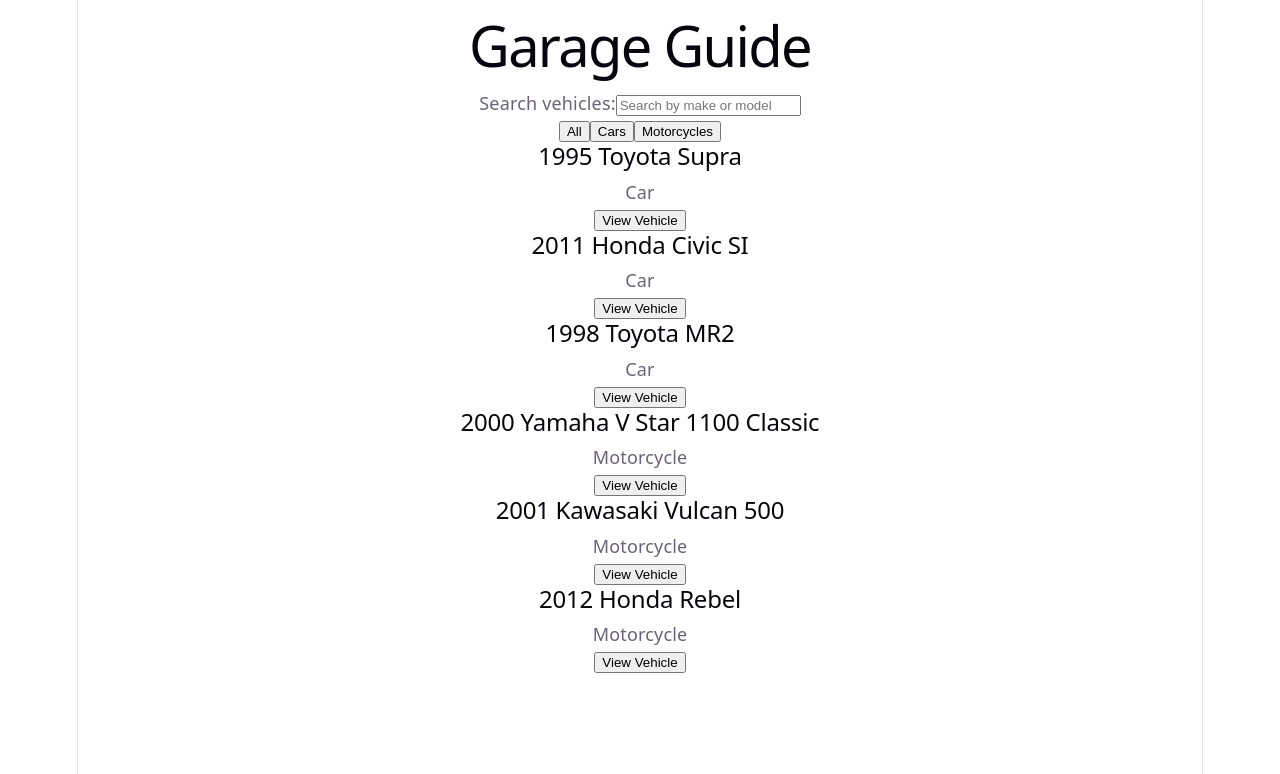
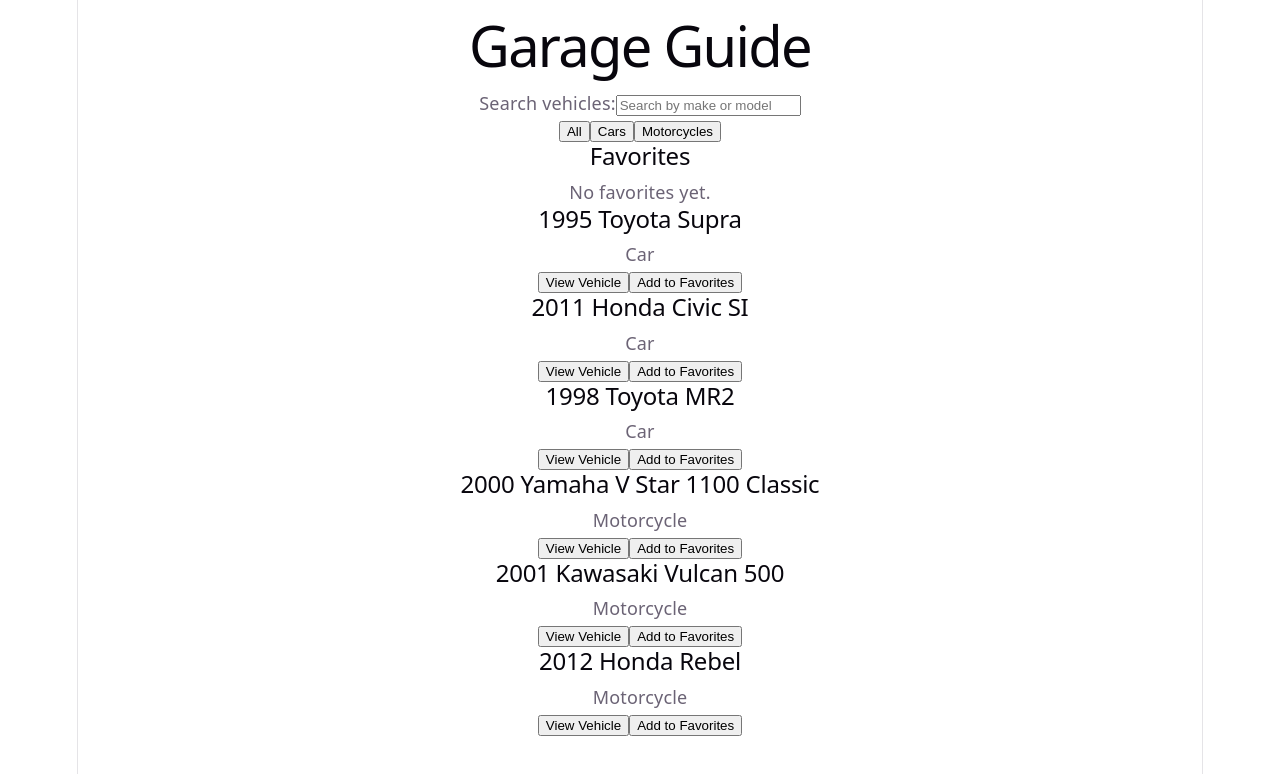
Before and after one commit to mseng12/garage-guide, a React (Vite) app: page / in a window 1280 px wide. Shown: the top 774 px of the page. Built offline with nearby package versions, Linux system fonts and the light colour scheme.

Commit message:
Complete core vehicle functionality

```diff
--- a/src/App.jsx
+++ b/src/App.jsx
@@ -6,6 +6,7 @@
   const [searchTerm, setSearchTerm] = useState("");
   const [selectedType, setSelectedType] = useState("All");
   const [selectedVehicle, setSelectedVehicle] = useState(null);
+  const [favorites, setFavorites] = useState([]);
 
 const filteredVehicles = vehicles.filter((vehicle) => {
   const searchText = searchTerm.toLowerCase();
@@ -19,6 +20,25 @@
 
   return matchesSearch && matchesType;
 });
+
+function addToFavorites(vehicle) {
+
+  const alreadyFavorite = favorites.some(
+    (favorite) => favorite.id === vehicle.id
+  );
+
+  if (!alreadyFavorite) {
+    setFavorites([...favorites, vehicle]);
+  }
+}
+
+function removeFromFavorites(vehicleId) {
+  const updatedFavorites = favorites.filter(
+    (favorite) => favorite.id !== vehicleId
+  );
+
+  setFavorites(updatedFavorites);
+}
 
   return (
     <main>
@@ -80,7 +100,28 @@
   <p>Service manual not currently available.</p>
 )}
   </section>
+
 )}
+
+<section>
+  <h2>Favorites</h2>
+
+  {favorites.length === 0 ? (
+    <p>No favorites yet.</p>
+  ) : (
+    favorites.map((vehicle) => (
+      <div key={vehicle.id}>
+      <p>
+        {vehicle.year} {vehicle.make} {vehicle.model}
+      </p>
+
+      <button onClick={() => removeFromFavorites(vehicle.id)}>
+        Remove from Favorites
+      </button>
+      </div>
+    ))
+  )}
+</section>
 
 {filteredVehicles.length > 0 ? (
   filteredVehicles.map((vehicle) => (
@@ -88,6 +129,7 @@
       key={vehicle.id}
       vehicle={vehicle}
       onView={() => setSelectedVehicle(vehicle)}
+      onFavorite={addToFavorites}
     />
   ))
 ) : (
--- a/src/components/VehicleCard.jsx
+++ b/src/components/VehicleCard.jsx
@@ -1,4 +1,4 @@
-function VehicleCard({ vehicle, onView }) {
+function VehicleCard({ vehicle, onView, onFavorite }) {
     return (
         <article>
             <h2>
@@ -11,6 +11,9 @@
                 View Vehicle
             </button>
 
+            <button onClick={() => onFavorite(vehicle)}>
+                Add to Favorites
+            </button>
         </article>
     );
 }
```
